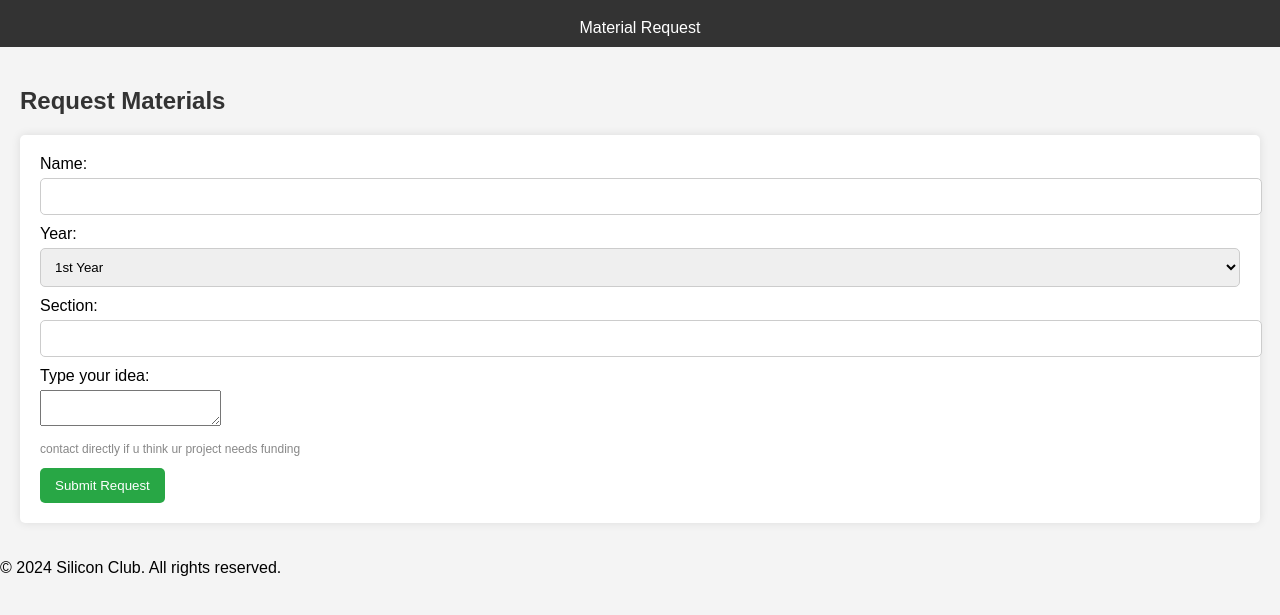
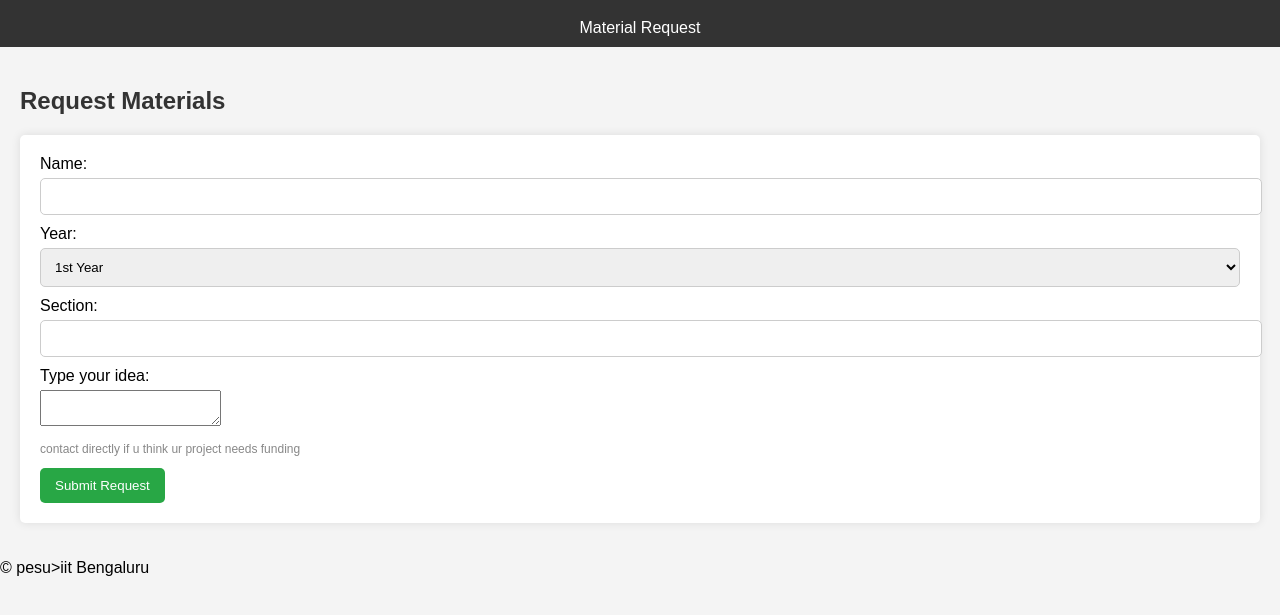
Before and after one commit to zanilyx/silicon-materials-request, a plain HTML site: page index.html in a window 1280 px wide. Shown: the part 71-686 px from the top of the page. Drawn offline with Linux system fonts and the light colour scheme; a script that the page names is missing.

Commit message:
Update index.html

```diff
--- a/index.html
+++ b/index.html
@@ -40,7 +40,7 @@
         </section>
     </main>
     <footer>
-        <p>&copy; 2024 Silicon Club. All rights reserved.</p>
+        <p>&copy; pesu>iit Bengaluru </p>
     </footer>
     <script src="script.js"></script>
 </body>
```
